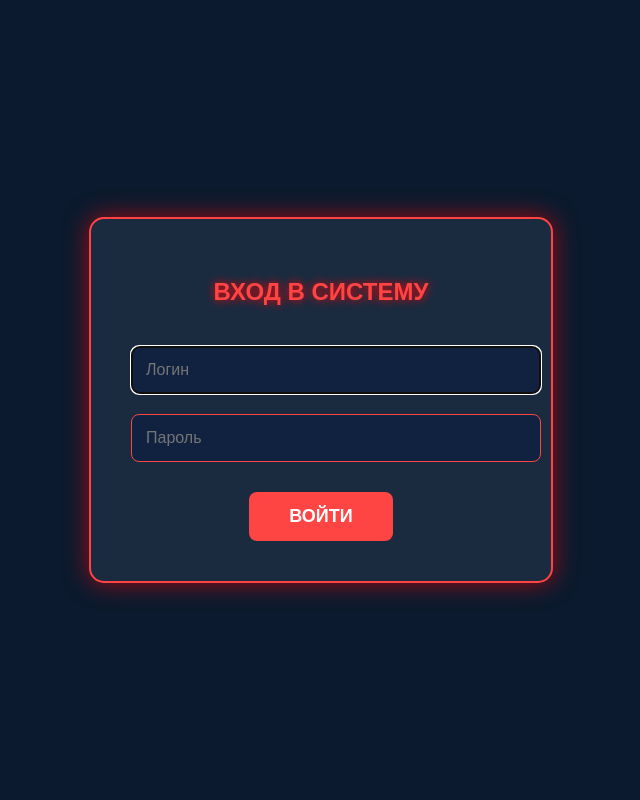
After one commit to sardieva-cmyk/Web-Project-Army-Sclad, a Django app: page /login/ in a window 1280 px wide. The commit adds this page. Shown: the whole page, without its empty margins (319-959 px from the left). Run offline with Django 5.2, Linux system fonts and the light colour scheme.

Commit message:
Somefixes

```diff
--- /dev/null
+++ b/templates/registration/login.html
@@ -0,0 +1,71 @@
+<!DOCTYPE html>
+<html lang="ru">
+<head>
+    <meta charset="UTF-8">
+    <meta name="viewport" content="width=device-width, initial-scale=1.0">
+    <title>Вход в систему — Военный склад</title>
+    <style>
+        body {
+            background: #0b1a2e;
+            color: #e0e0e0;
+            font-family: Arial, sans-serif;
+            display: flex;
+            justify-content: center;
+            align-items: center;
+            height: 100vh;
+            margin: 0;
+        }
+        .login-box {
+            background: #1a2b40;
+            padding: 40px;
+            border-radius: 15px;
+            width: 380px;
+            text-align: center;
+            box-shadow: 0 0 25px rgba(255,0,0,0.6);
+            border: 2px solid #ff4444;
+        }
+        h2 {
+            color: #ff4444;
+            margin-bottom: 30px;
+            text-shadow: 0 0 10px #ff0000;
+        }
+        input[type="text"], input[type="password"] {
+            width: 100%;
+            padding: 14px;
+            margin: 10px 0;
+            background: #112240;
+            border: 1px solid #ff4444;
+            border-radius: 8px;
+            color: white;
+            font-size: 16px;
+        }
+        button {
+            background: #ff4444;
+            color: white;
+            padding: 14px 40px;
+            border: none;
+            border-radius: 8px;
+            font-size: 18px;
+            cursor: pointer;
+            margin-top: 20px;
+            font-weight: bold;
+        }
+        button:hover {background: #ff6666;}
+        .error {color: #ff8888; margin-top: 15px; font-weight: bold;}
+    </style>
+</head>
+<body>
+<div class="login-box">
+    <h2>ВХОД В СИСТЕМУ</h2>
+    <form method="post">
+        {% csrf_token %}
+        <input type="text" name="username" placeholder="Логин" required autofocus>
+        <input type="password" name="password" placeholder="Пароль" required>
+        <button type="submit">ВОЙТИ</button>
+    </form>
+    {% if form.errors %}
+        <p class="error">Неверный логин или пароль!</p>
+    {% endif %}
+</div>
+</body>
+</html>
--- a/voenny_sklad/settings.py
+++ b/voenny_sklad/settings.py
@@ -88,3 +88,8 @@ EMAIL_BACKEND = 'django.core.mail.backends.console.EmailBackend'
 # EMAIL_USE_TLS = True
 # EMAIL_HOST_USER = config('EMAIL_HOST_USER')
 # EMAIL_HOST_PASSWORD = config('EMAIL_HOST_PASSWORD')
+# После успешного входа через пользовательскую панель — сразу на дашборд
+LOGIN_REDIRECT_URL = '/'
+
+# После выхода — обратно на страницу входа
+LOGOUT_REDIRECT_URL = '/login/'
--- a/voenny_sklad/urls.py
+++ b/voenny_sklad/urls.py
@@ -1,7 +1,20 @@
 from django.contrib import admin
 from django.urls import path, include
+from django.contrib.auth import views as auth_views
 
 urlpatterns = [
+    # Админка
     path('admin/', admin.site.urls),
+
+    # Авторизация
+    path('login/', auth_views.LoginView.as_view(
+        template_name='registration/login.html'
+    ), name='login'),
+
+    path('logout/', auth_views.LogoutView.as_view(
+        next_page='/login/'
+    ), name='logout'),
+
+    # Дашборд и экспорт — только ОДНА строка!
     path('', include('warehouse.urls')),
 ]
--- a/warehouse/urls.py
+++ b/warehouse/urls.py
@@ -2,5 +2,12 @@ from django.urls import path
 from . import views
 
 urlpatterns = [
+    # Главная страница — дашборд
     path('', views.dashboard, name='dashboard'),
+
+    # Экспорт в Excel
+    path('export/excel/', views.export_excel, name='export_excel'),
+
+    # Экспорт в PDF
+    path('export/pdf/', views.export_pdf, name='export_pdf'),
 ]
```
Also changed, not shown: templates/registration/register.html (added, +25 -0 lines), templates/warehouse/dashboard.html (+20 -15 lines), templates/warehouse/report_pdf.html (added, +46 -0 lines), templates/warehouse/user_list.html (added, +33 -0 lines), warehouse/views.py (+101 -3 lines), db.sqlite3.
